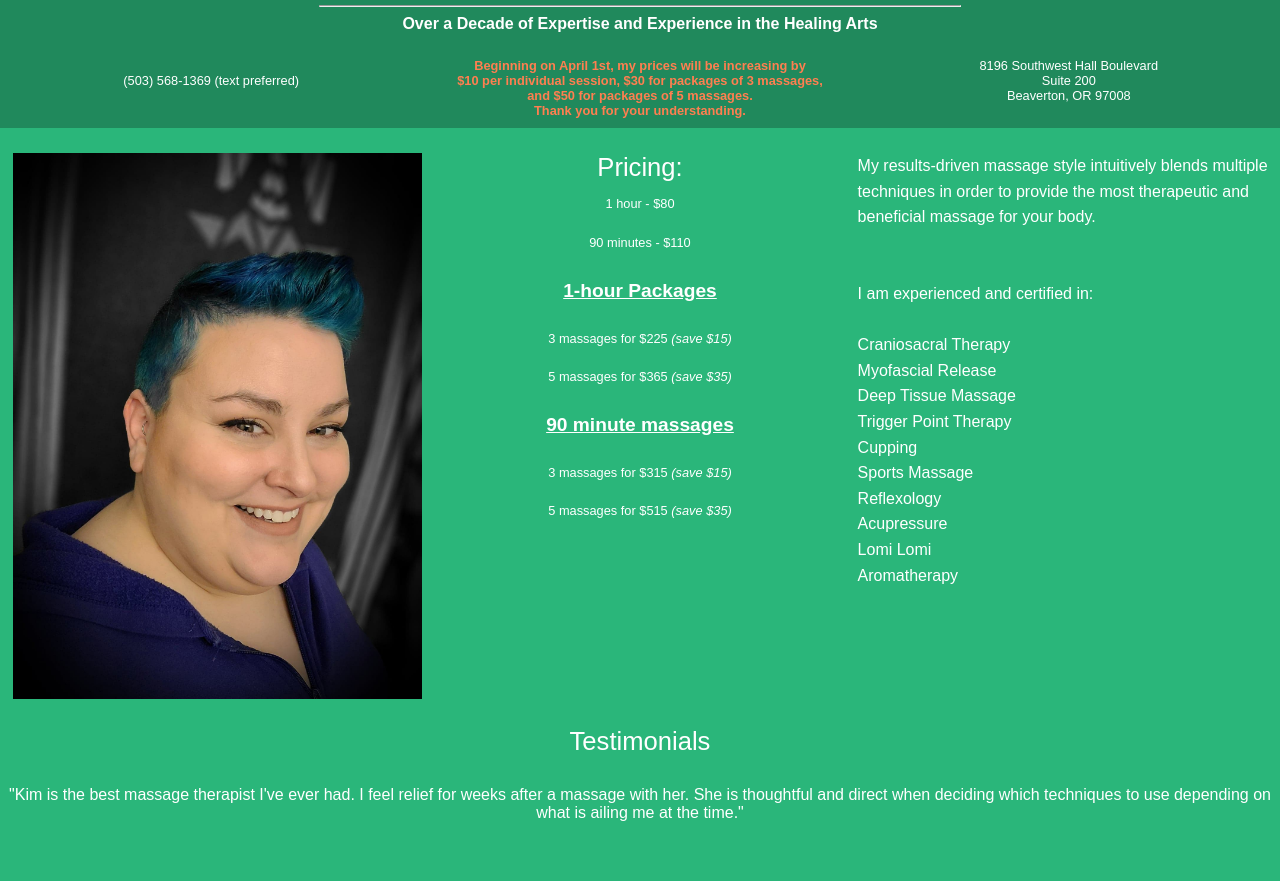
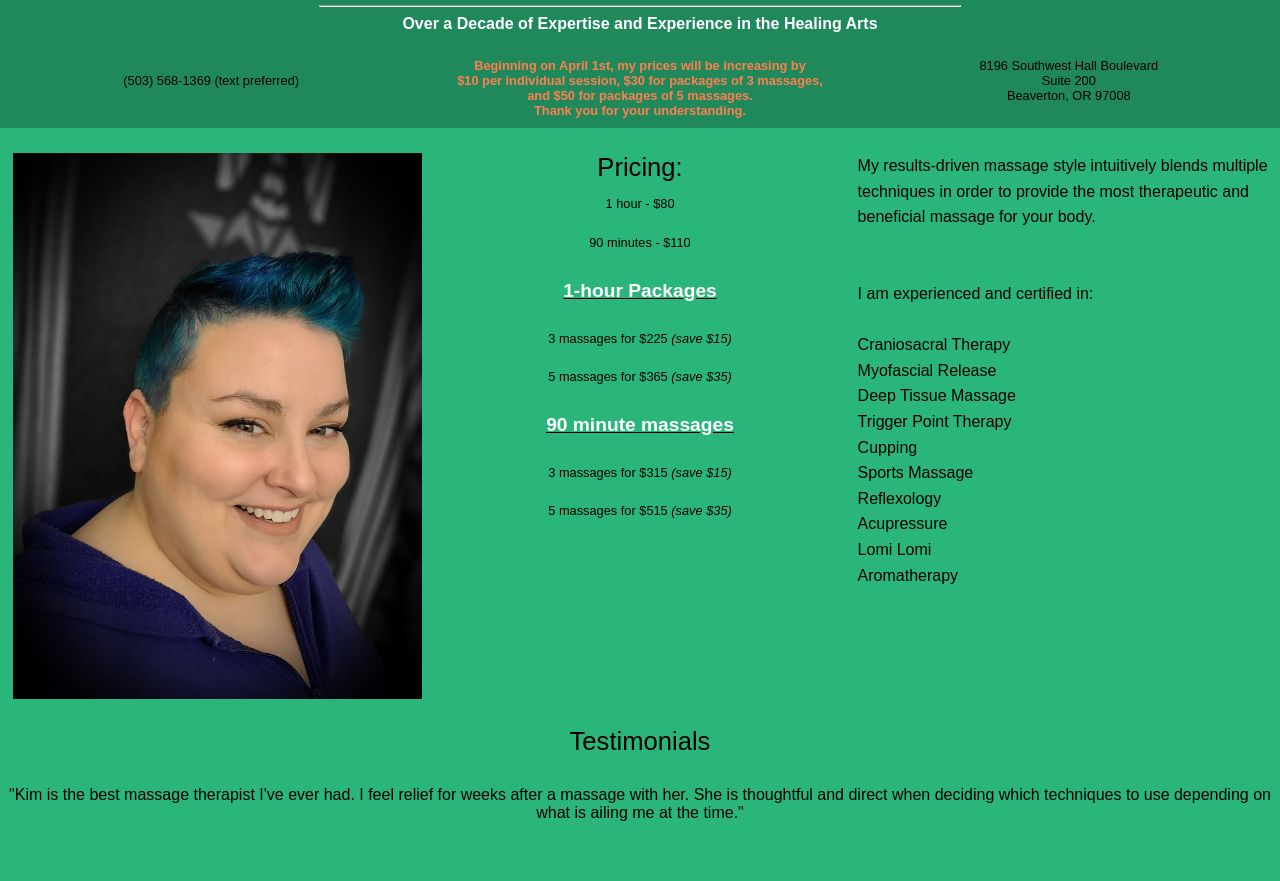
Before and after one commit to hazeltumult/kimtaylormassage, a plain HTML site: page index.html in a window 1280 px wide. Shown: the part 71-952 px from the top of the page. Drawn offline with nearby package versions, Linux system fonts and the light colour scheme; some packages are replaced by stand-ins of ours; grey boxes are pictures that could not be loaded; a web font is replaced by a local one.

Commit message:
Accessibility: color contrast - stylesheet.css

```diff
--- a/stylesheet.css
+++ b/stylesheet.css
@@ -56,7 +56,7 @@ img {
 }
 
 .item {
-  color: #ffffff;
+  color: #000;
   width: 33%;
   height: 100%;
   margin-top: 0;
@@ -91,7 +91,7 @@ img {
   height: 100%;
   margin-bottom: 0;
   font-family: "Montserrat", sans-serif;
-  color: #ffffff;
+  color: #000;
   font-size: 2vw;
 }
 
@@ -107,7 +107,7 @@ img {
   margin: 0;
   margin-top: 3px;
   font-family: "Montserrat", sans-serif;
-  color: #fff;
+  color: #000;
   font-size: 1vw;
 }
 
@@ -120,7 +120,7 @@ img {
   margin-left: auto;
   margin-right: auto;
   font-family: "Montserrat", sans-serif;
-  color: #fff;
+  color: #000;
   font-size: 1.25vw;
 }
 
@@ -129,7 +129,7 @@ img {
   height: 100%;
   margin-bottom: 0;
   font-family: "Montserrat", sans-serif;
-  color: #ffffff;
+  color: #000;
   font-size: 2vw;
 }
 
@@ -137,7 +137,7 @@ img {
   margin: auto;
   text-align: center;
   font-family: "Montserrat", sans-serif;
-  color: #fff;
+  color: #000;
   font-size: 1.25vw;
 }
 
@@ -155,7 +155,7 @@ img {
   width: 33%;
   text-align: center;
   font-family: "Montserrat", sans-serif;
-  color: #fff;
+  color: #000;
   font-size: 1vw;
 }
 
```
